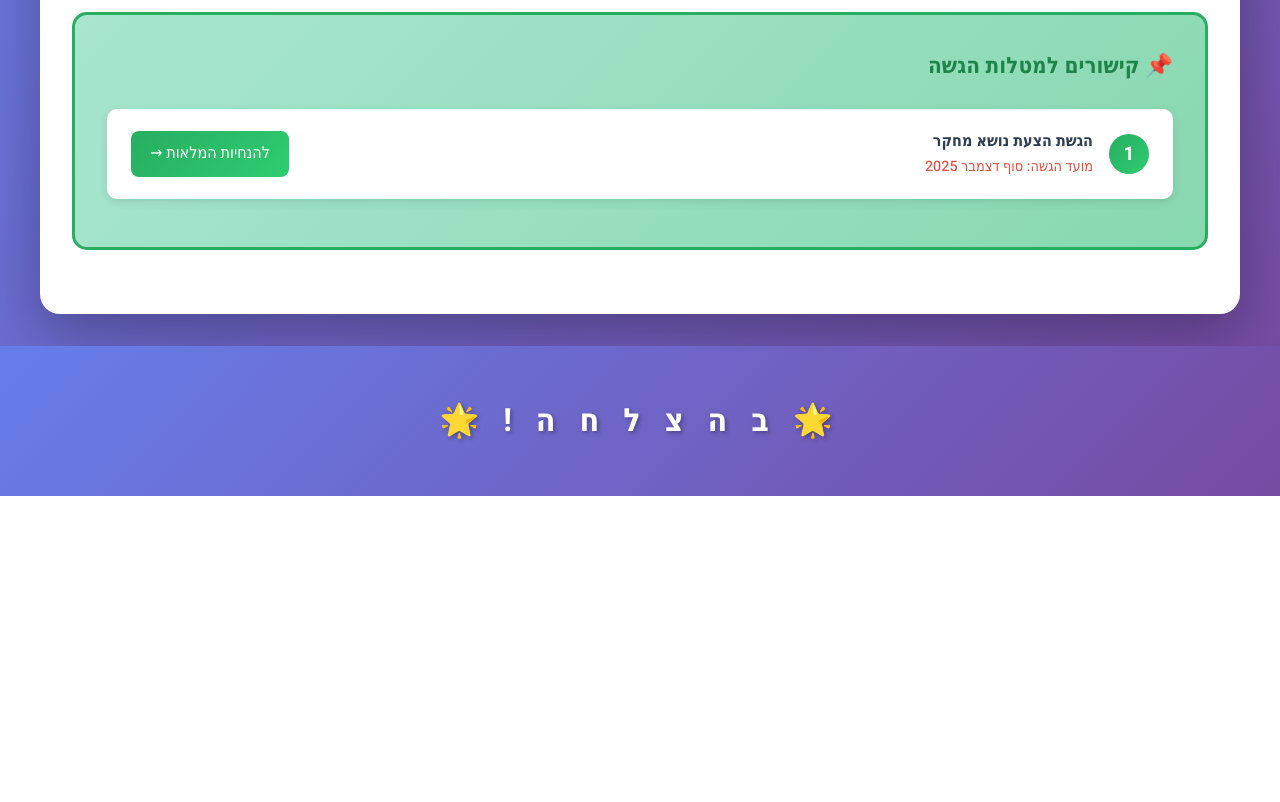
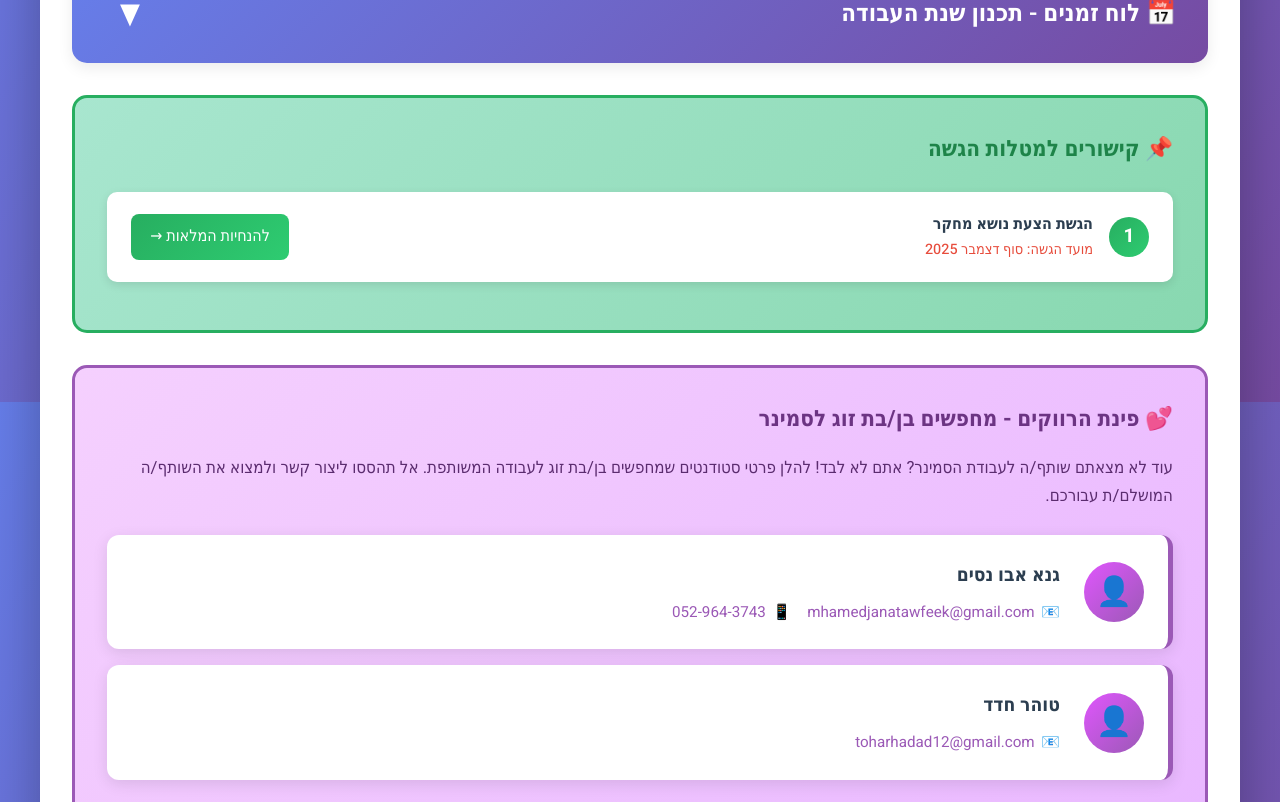
Before and after one commit to shaytsaban/CLB-SEMINAR, a plain HTML site: page index.html in a window 1280 px wide. Shown: the part 1998-2800 px from the top of the page. Before the commit the page ends 2494 px from the top, so only its background shows below. Drawn offline with Linux system fonts and the light colour scheme.

Commit message:
Add singles notice and corner section to index.html
Added a singles notice banner and singles corner section with contact details for students seeking partners for seminar work.

```diff
--- a/index.html
+++ b/index.html
@@ -50,6 +50,33 @@
         @keyframes urgentPulse {
             0%, 100% { box-shadow: 0 4px 15px rgba(0,0,0,0.3); }
             50% { box-shadow: 0 4px 25px rgba(255,107,107,0.5); }
+        }
+        /* Singles Notice Banner */
+        .singles-notice {
+            background: linear-gradient(135deg, #e056fd 0%, #9b59b6 100%);
+            color: white;
+            padding: 1rem 2rem;
+            text-align: center;
+            font-size: 1.1rem;
+            font-weight: 600;
+            box-shadow: 0 4px 15px rgba(0,0,0,0.2);
+            position: relative;
+            z-index: 99;
+        }
+        .singles-notice a {
+            color: #fff;
+            background: rgba(255,255,255,0.25);
+            padding: 0.4rem 1rem;
+            border-radius: 20px;
+            text-decoration: none;
+            margin-right: 0.5rem;
+            transition: all 0.3s;
+            display: inline-block;
+            margin-top: 0.5rem;
+        }
+        .singles-notice a:hover {
+            background: rgba(255,255,255,0.4);
+            transform: scale(1.05);
         }
         .hero {
             background: linear-gradient(135deg, rgba(102, 126, 234, 0.95) 0%, rgba(118, 75, 162, 0.95) 100%);
@@ -732,6 +759,86 @@
             background: linear-gradient(135deg, #1e8449 0%, #27ae60 100%);
             transform: scale(1.05);
         }
+        /* Singles Corner Section */
+        .singles-corner-section {
+            background: linear-gradient(135deg, #f5d0fe 0%, #e9b8ff 100%);
+            padding: 2rem;
+            border-radius: 15px;
+            margin: 2rem 0;
+            border: 3px solid #9b59b6;
+        }
+        .singles-corner-section h3 {
+            color: #6c3483;
+            font-size: 1.4rem;
+            margin-bottom: 1rem;
+            display: flex;
+            align-items: center;
+            gap: 0.5rem;
+        }
+        .singles-corner-section p {
+            color: #5b2c6f;
+            margin-bottom: 1.5rem;
+            font-size: 1.05rem;
+            line-height: 1.7;
+        }
+        .singles-contact-card {
+            background: white;
+            padding: 1.5rem;
+            border-radius: 12px;
+            margin-bottom: 1rem;
+            box-shadow: 0 4px 15px rgba(0,0,0,0.1);
+            border-right: 5px solid #9b59b6;
+            display: flex;
+            align-items: center;
+            gap: 1.5rem;
+            transition: all 0.3s;
+        }
+        .singles-contact-card:hover {
+            transform: translateX(-5px);
+            box-shadow: 0 6px 20px rgba(0,0,0,0.15);
+        }
+        .singles-contact-card .avatar {
+            background: linear-gradient(135deg, #e056fd 0%, #9b59b6 100%);
+            color: white;
+            width: 60px;
+            height: 60px;
+            border-radius: 50%;
+            display: flex;
+            align-items: center;
+            justify-content: center;
+            font-size: 1.8rem;
+            flex-shrink: 0;
+        }
+        .singles-contact-card .details {
+            flex-grow: 1;
+        }
+        .singles-contact-card .name {
+            font-size: 1.2rem;
+            font-weight: 600;
+            color: #2c3e50;
+            margin-bottom: 0.5rem;
+        }
+        .singles-contact-card .contact-info {
+            display: flex;
+            flex-wrap: wrap;
+            gap: 1rem;
+        }
+        .singles-contact-card .contact-item {
+            display: flex;
+            align-items: center;
+            gap: 0.4rem;
+            color: #666;
+            font-size: 0.95rem;
+        }
+        .singles-contact-card .contact-item a {
+            color: #9b59b6;
+            text-decoration: none;
+            transition: color 0.3s;
+        }
+        .singles-contact-card .contact-item a:hover {
+            color: #6c3483;
+            text-decoration: underline;
+        }
         .footer {
             text-align: center;
             padding: 3rem;
@@ -796,6 +903,10 @@
                 font-size: 1rem;
                 padding: 1rem;
             }
+            .singles-notice {
+                font-size: 0.95rem;
+                padding: 0.8rem 1rem;
+            }
             .assignment-link-card {
                 flex-direction: column;
                 gap: 1rem;
@@ -803,6 +914,13 @@
             }
             .assignment-link-card .info {
                 flex-direction: column;
+            }
+            .singles-contact-card {
+                flex-direction: column;
+                text-align: center;
+            }
+            .singles-contact-card .contact-info {
+                justify-content: center;
             }
         }
     </style>
@@ -813,7 +931,11 @@
         ⚠️ <strong>שימו לב!</strong> מועד מטלת הגשה 1 מתקרב (הגדרת נושא) – ראו פרטים באתר
         <a href="1-ChoosingTopic.html">📋 להנחיות המלאות</a>
     </div>
-
+    <!-- Singles Notice Banner -->
+    <div class="singles-notice">
+        💕 <strong>חדש - פינת הרווקים!</strong> לא מצאתם בן / בת זוג לסמינר?
+        <a href="#singles-corner">👋 לחצו כאן וצרו קשר עם סטודנטים/סטודנטיות במצב דומה</a>
+    </div>
     <div class="hero">
         <h1>🎓 סמינר בניהול פיננסי והשקעות 🎓</h1>
         <div class="subtitle">המרכז האקדמי למשפט ולעסקים רמת גן</div>
@@ -1386,7 +1508,6 @@
                     </div>
                 </div>
             </div>
-
             <!-- Assignments Links Section -->
             <div class="assignments-section">
                 <h3>📌 קישורים למטלות הגשה</h3>
@@ -1401,7 +1522,39 @@
                     <a href="1-ChoosingTopic.html">להנחיות המלאות →</a>
                 </div>
             </div>
-
+            <!-- Singles Corner Section -->
+            <div class="singles-corner-section" id="singles-corner">
+                <h3>💕 פינת הרווקים - מחפשים בן/בת זוג לסמינר</h3>
+                <p>
+                    עוד לא מצאתם שותף/ה לעבודת הסמינר? אתם לא לבד! להלן פרטי סטודנטים שמחפשים בן/בת זוג לעבודה המשותפת.
+                    אל תהססו ליצור קשר ולמצוא את השותף/ה המושלם/ת עבורכם.
+                </p>
+                <div class="singles-contact-card">
+                    <div class="avatar">👤</div>
+                    <div class="details">
+                        <div class="name">גנא אבו נסים</div>
+                        <div class="contact-info">
+                            <div class="contact-item">
+                                📧 <a href="mailto:mhamedjanatawfeek@gmail.com">mhamedjanatawfeek@gmail.com</a>
+                            </div>
+                            <div class="contact-item">
+                                📱 <a href="tel:0529643743">052-964-3743</a>
+                            </div>
+                        </div>
+                    </div>
+                </div>
+                <div class="singles-contact-card">
+                    <div class="avatar">👤</div>
+                    <div class="details">
+                        <div class="name">טוהר חדד</div>
+                        <div class="contact-info">
+                            <div class="contact-item">
+                                📧 <a href="mailto:toharhadad12@gmail.com">toharhadad12@gmail.com</a>
+                            </div>
+                        </div>
+                    </div>
+                </div>
+            </div>
         </div>
     </div>
     <div class="footer">
```
